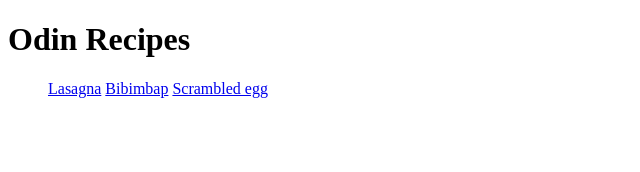
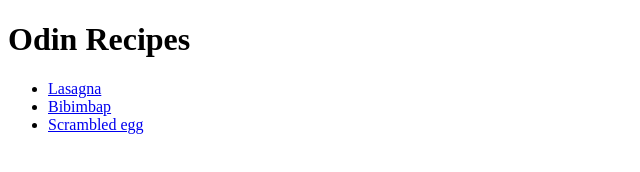
Before and after one commit to KKingNL/odin-recipes, a plain HTML site: page index.html in a window 1280 px wide. Shown: the whole page, without its empty margins (0-640 px from the left). Drawn offline with Linux system fonts and the light colour scheme.

```diff
--- a/index.html
+++ b/index.html
@@ -10,9 +10,9 @@
     <h1>Odin Recipes</h1>
 
     <ul>
-    <a href="/recipes/lasagna.html">Lasagna</a>
-    <a href="/recipes/bibimbap.html">Bibimbap</a>
-    <a href="/recipes/scrambled-egg.html">Scrambled egg</a>
+   <li><a href="/recipes/lasagna.html">Lasagna</a></li>
+   <li><a href="/recipes/bibimbap.html">Bibimbap</a></li>
+    <li><a href="/recipes/scrambled-egg.html">Scrambled egg</a></li>
     </ul>
 </body>
 </html>
```
